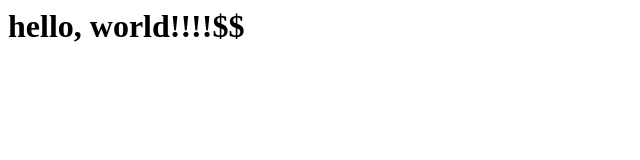
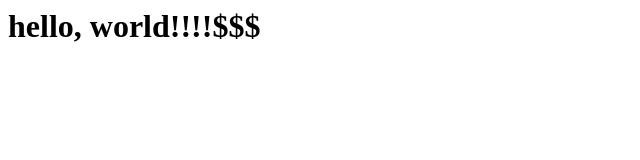
Before and after one commit to nwtgck/use-actions-netlify, a plain HTML site: page public/index.html in a window 1280 px wide. Shown: the full height of the page, 0-640 px from the left. Drawn offline with Linux system fonts and the light colour scheme.

Commit message:
Update index.html

```diff
--- a/public/index.html
+++ b/public/index.html
@@ -1 +1 @@
-<h1>hello, world!!!!$$</h1>
+<h1>hello, world!!!!$$$</h1>
```
